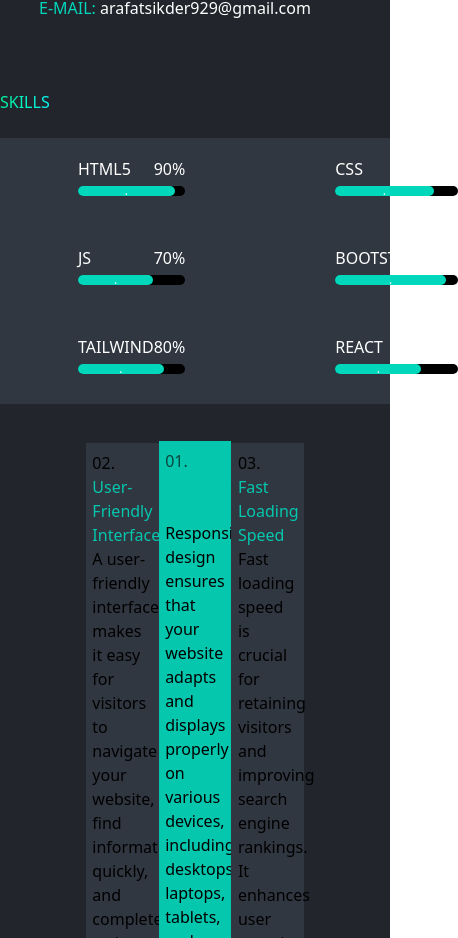
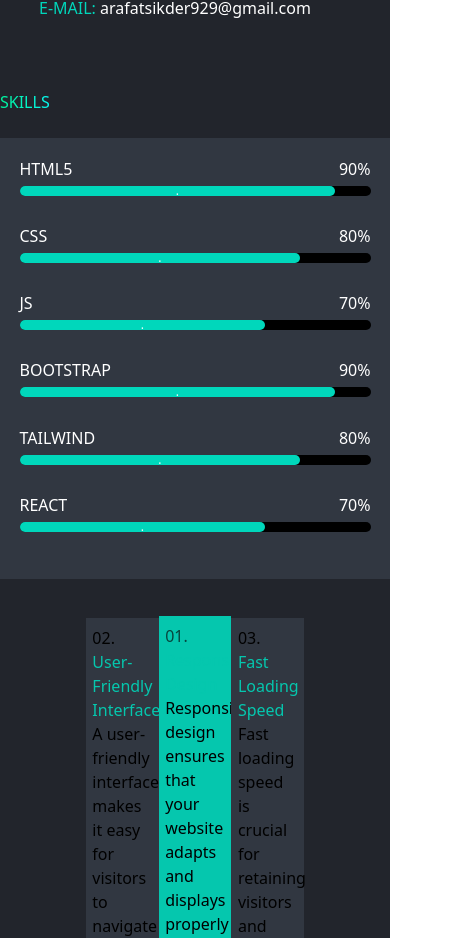
Before and after one commit to arafatsikder/portfolio, a React (Vite) app: page / in a window 390 px wide. Shown: the part 1199-2137 px from the top of the page, 458 px wide, since content can reach past the window. Built offline with nearby package versions, Linux system fonts and the light colour scheme.

Commit message:
Skill bar responsive

```diff
--- a/src/Component/Skills/Skills.css
+++ b/src/Component/Skills/Skills.css
@@ -73,3 +73,70 @@
 .javascript {
     width: 70%;
 }
+
+@media(max-width: 640px) {
+    .skills {
+        padding: 5% 5%;
+        background-color: #313741;
+
+    }
+    .skill-div {
+        color: white;
+        display: block;
+    }
+    .skill {
+        margin-bottom: 8%;
+
+    }
+
+}
+
+@media(max-width: 768px) {
+    .skills {
+        padding: 5% 5%;
+        background-color: #313741;
+
+    }
+    .skill-div {
+        color: white;
+        display: block;
+    }
+    .skill {
+        margin-bottom: 8%;
+
+    }
+
+
+  }
+
+  @media(max-width: 1024px) {
+    .skills {
+        padding: 5% 5%;
+        background-color: #313741;
+
+    }
+    .skill-div {
+        color: white;
+        display: block;
+    }
+    .skill {
+        margin-bottom: 8%;
+
+    }
+  }
+
+  @media(max-width: 1280px) {
+    .skills {
+        padding: 5% 5%;
+        background-color: #313741;
+
+    }
+    .skill-div {
+        color: white;
+        display: block;
+    }
+    .skill {
+        margin-bottom: 8%;
+
+    }
+  }
```
Also changed, not shown: src/Component/Nav/Nav.css (line endings or trailing spaces).
